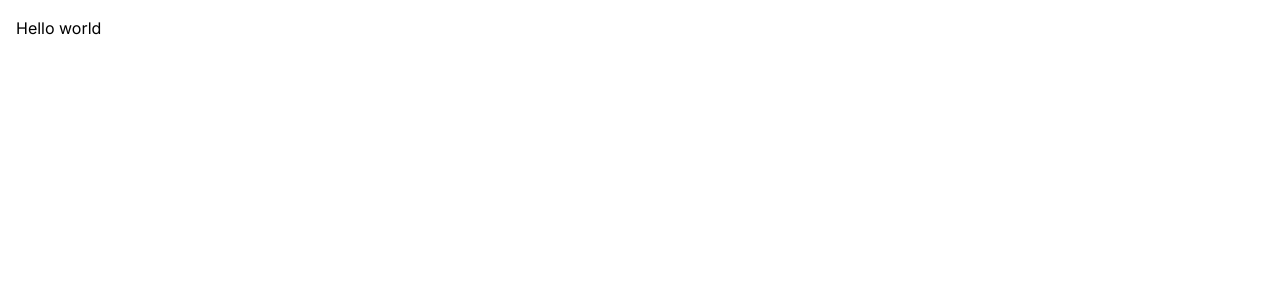
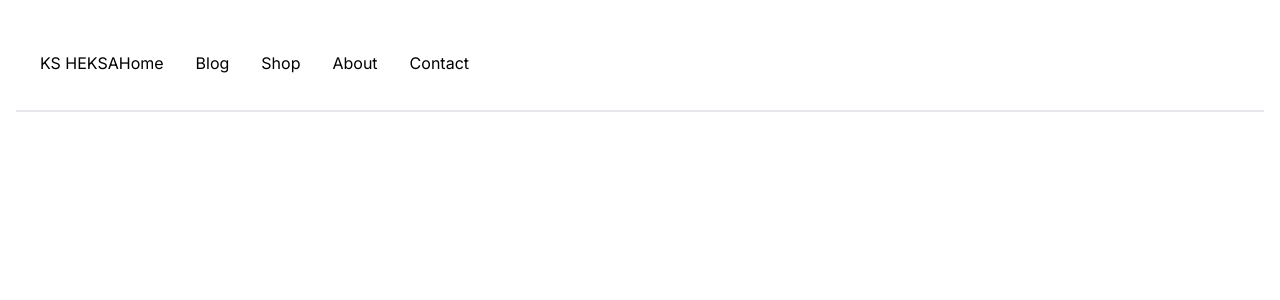
Before and after one commit to ostenda/heksa.github.io, a Next.js app: page / in a window 1280 px wide. Shown: the top 300 px of the page. Built offline with nearby package versions, Linux system fonts and the light colour scheme.

Commit message:
header starter

```diff
--- a/app/page.js
+++ b/app/page.js
@@ -1,9 +1,11 @@
 import Image from 'next/image'
+import Header from '@/components/header'
 
 export default function Home() {
   return (
-   <main>
-    <h1>Hello world</h1>
-    </main>
+   <div>
+      <Header/>
+
+   </div>
   )
 }
--- /dev/null
+++ b/components/header.js
@@ -0,0 +1,24 @@
+import Image from 'next/image'
+
+export default function Header() {
+
+    return (
+        <div
+        className={
+            "container mx-auto flex items-center border-b-2 px-6 py-2 h-24"
+        }
+       >
+
+        <h1 className ="font=bold">KS HEKSA</h1>
+       <div className="grow">
+            <div className='flex item-center justity-center gap-2 md:gap-8'>
+            <a href="#">Home</a>
+            <a href="#">Blog</a>
+            <a href="#">Shop</a>
+            <a href="#">About</a>
+            <a href="#">Contact</a>
+            </div>
+       </div>
+       </div>
+    )
+};
```
